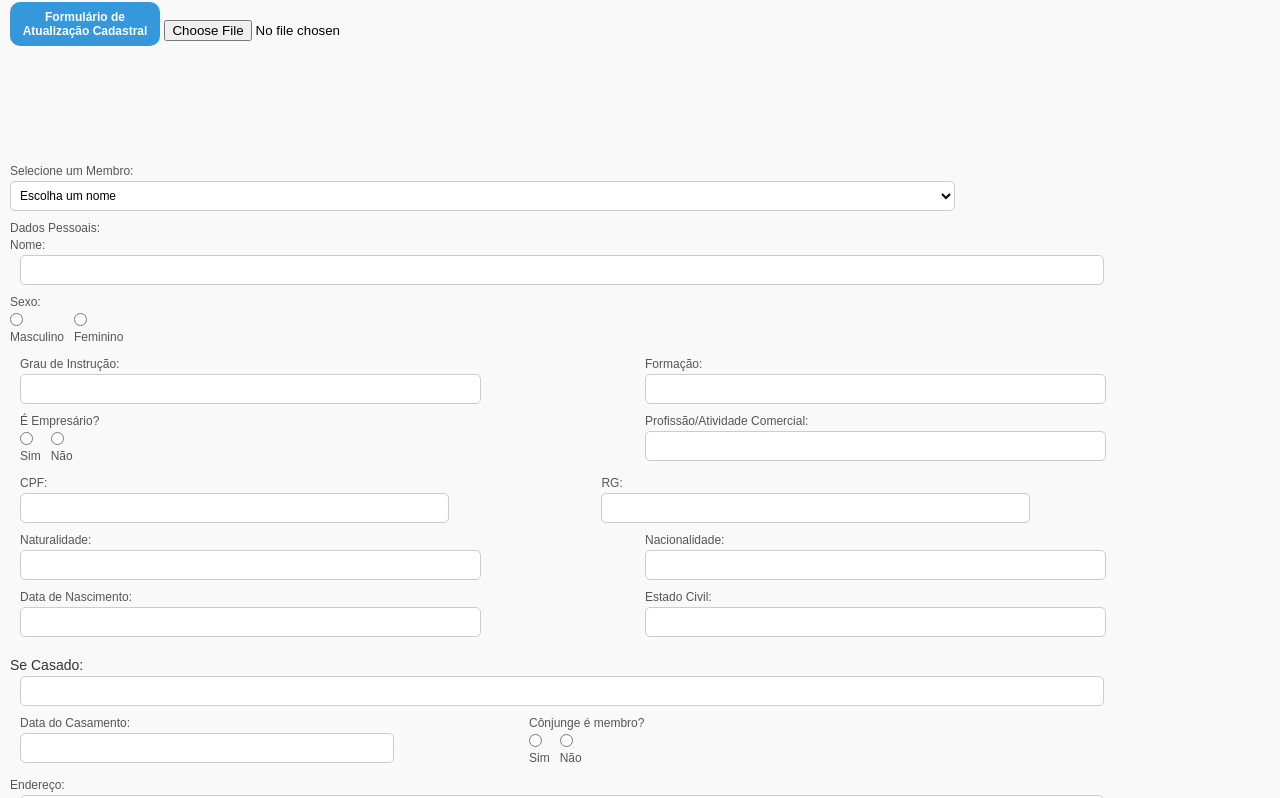
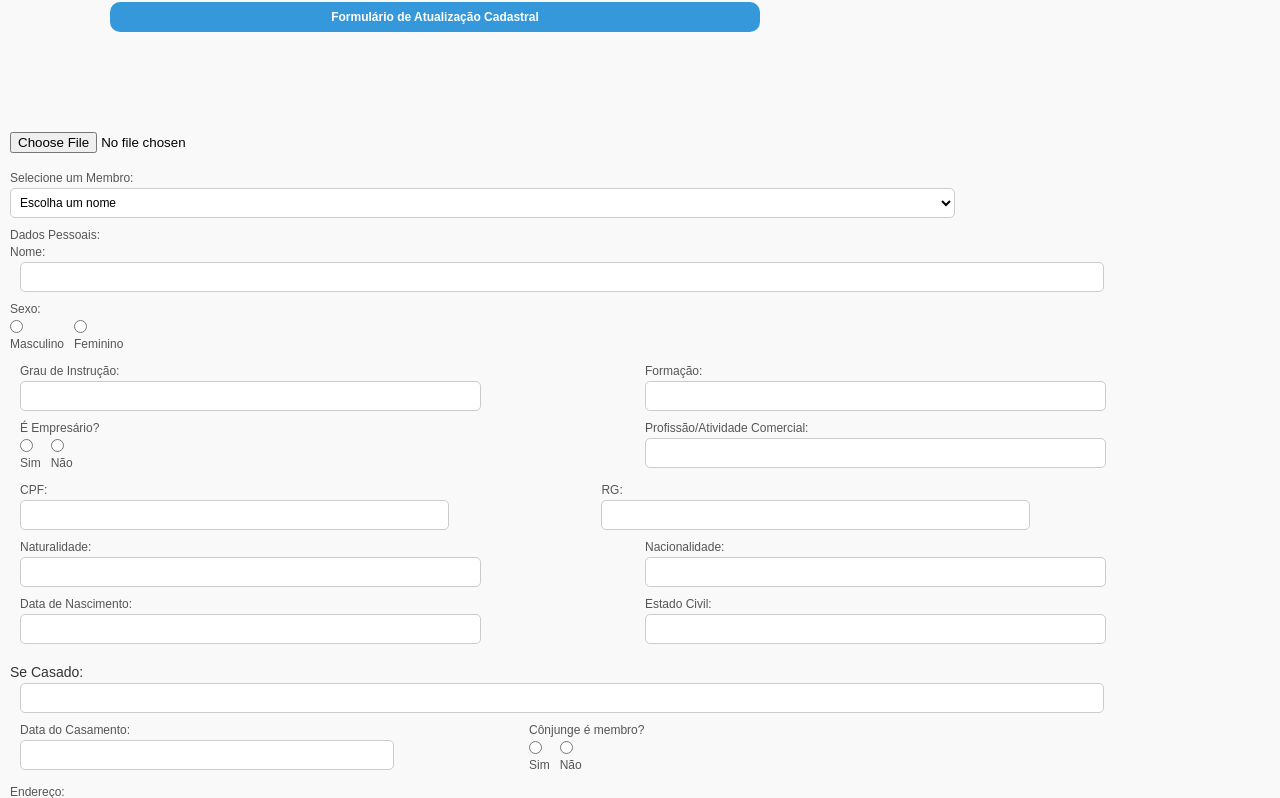
Before and after one commit to savioarthur00/Formulario_JS, a website: page index.html in a window 1280 px wide. Shown: the part 132-930 px from the top of the page. Drawn offline with Linux system fonts and the light colour scheme.

Commit message:
Update style.css

```diff
--- a/style.css
+++ b/style.css
@@ -30,9 +30,9 @@
       padding: 8px 12px; /* Espaçamento interno para melhor visualização */
       display: inline-block; /* Para o fundo cobrir apenas o conteúdo */
       margin-bottom: 150px;
-      display: inline-block;
-      margin: 0 auto 100px auto;
-      max-width: 150px;
+      display: block;
+      margin: 0 100px 100px 100px;
+      max-width: 650px;
 
  }
 
```
